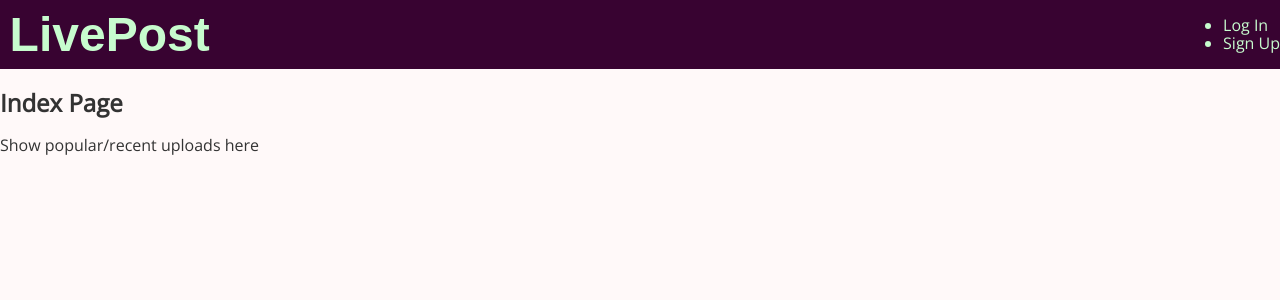
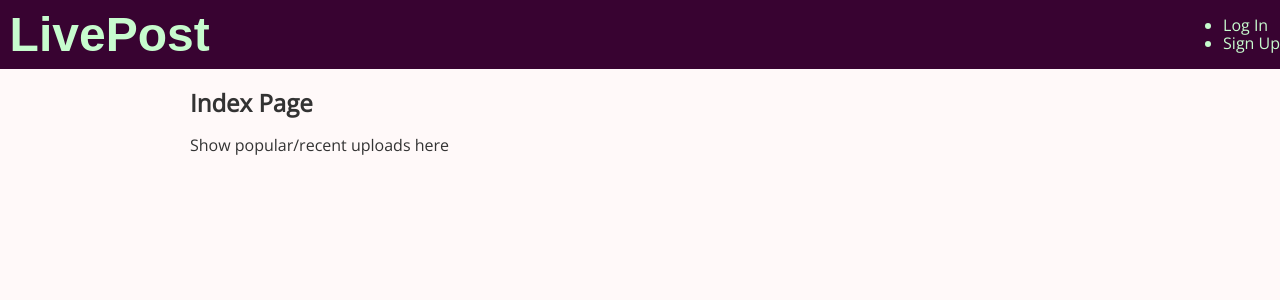
Before and after one commit to Sakeran/picture-app, a React (Create React App) app: page / in a window 1280 px wide. Shown: the top 300 px of the page. Built offline with nearby package versions, Linux system fonts and the light colour scheme; a web font is replaced by a local one.

Commit message:
Add max-width to main route div

```diff
--- a/src/Containers/App/App.css
+++ b/src/Containers/App/App.css
@@ -1,3 +1,8 @@
 .App {
 
 }
+
+.App-main {
+  max-width: 900px;
+  margin: 0 auto;
+}
```
